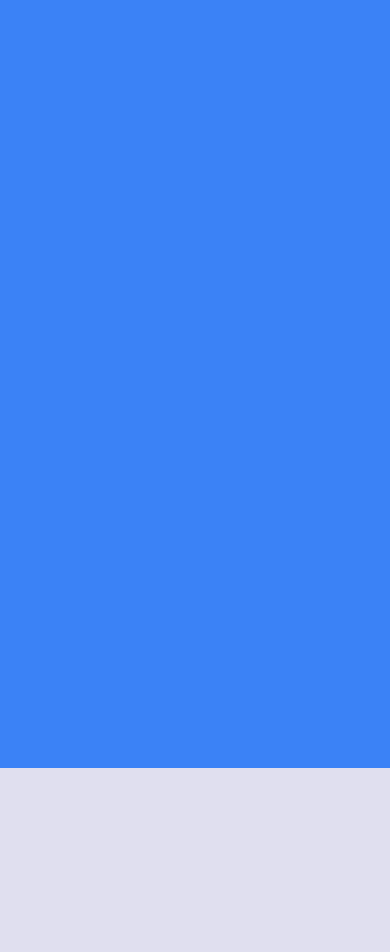
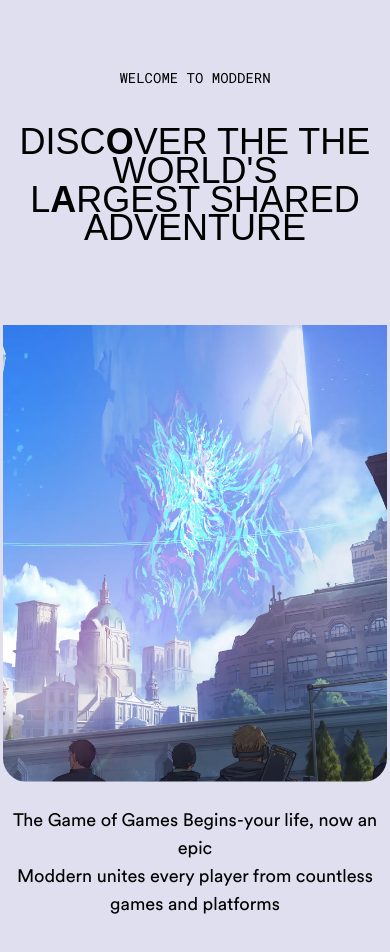
Before and after one commit to Shreyanshs0ni/Moddern, a React (Vite) app: page / in a window 390 px wide. Shown: the part 920-1872 px from the top of the page. Before the commit the page ends 1688 px from the top, so only its background shows below. Built offline with nearby package versions, Linux system fonts and the light colour scheme; a web font is replaced by a local one.

Commit message:
about section basic done now working on animated title

```diff
--- a/src/App.jsx
+++ b/src/App.jsx
@@ -1,10 +1,11 @@
+import About from "./conmponents/About";
 import Hero from "./conmponents/Hero";
 
 const App = () => {
   return (
     <main className="relative min-h-screen w-screen overflow-x-hidden">
       <Hero />
-      <section className="z-0 min-h-screen bg-blue-500"> </section>
+      <About />
     </main>
   );
 };
--- /dev/null
+++ b/src/conmponents/About.jsx
@@ -0,0 +1,53 @@
+import { useGSAP } from "@gsap/react";
+import gsap from "gsap";
+import { ScrollTrigger } from "gsap/all";
+import AnimatedTitle from "./AnimatedTitle";
+
+gsap.registerPlugin(ScrollTrigger);
+
+const About = () => {
+  useGSAP(() => {
+    const clipAmimation = gsap.timeline({
+      scrollTrigger: {
+        trigger: "#clip",
+        start: "center center",
+        end: "+=800 center",
+        scrub: 0.5,
+        pin: true,
+        pinSpacing: true,
+      },
+    });
+    clipAmimation.to(".mask-clip-path", {
+      width: "100vw",
+      height: "100vh",
+      borderRadius: 0,
+    });
+  });
+
+  return (
+    <div id="about" className="min-h-screen w-screen">
+      <div className="relative mb-8 mt-36 flex flex-col items-center gap-5">
+        <h2 className="font-general text-sm uppercase md:text-[10px]">
+          Welcome to Moddern
+        </h2>
+        <AnimatedTitle />
+        <div className="about-subtext">
+          <p> The Game of Games Begins-your life, now an epic</p>
+          <p>Moddern unites every player from countless games and platforms</p>
+        </div>
+      </div>
+      <div className="h-dscreen" id="clip">
+        <div className="mask-clip-path about-image relative">
+          <img
+            src="img/about.webp"
+            alt="Background"
+            className="absolute left-0 top-0 size-full object-cover"
+            style={{ marginTop: "50px" }}
+          />
+        </div>
+      </div>
+    </div>
+  );
+};
+
+export default About;
--- /dev/null
+++ b/src/conmponents/AnimatedTitle.jsx
@@ -0,0 +1,11 @@
+import React from "react";
+
+const AnimatedTitle = () => {
+  return (
+    <div className="mt-5 text-center text-4xl uppercase leading-[0.8] md:text-[6rem]">
+      Disc<b>o</b>ver the the World&apos;s <br />l<b>a</b>rgest shared adventure
+    </div>
+  );
+};
+
+export default AnimatedTitle;
```
